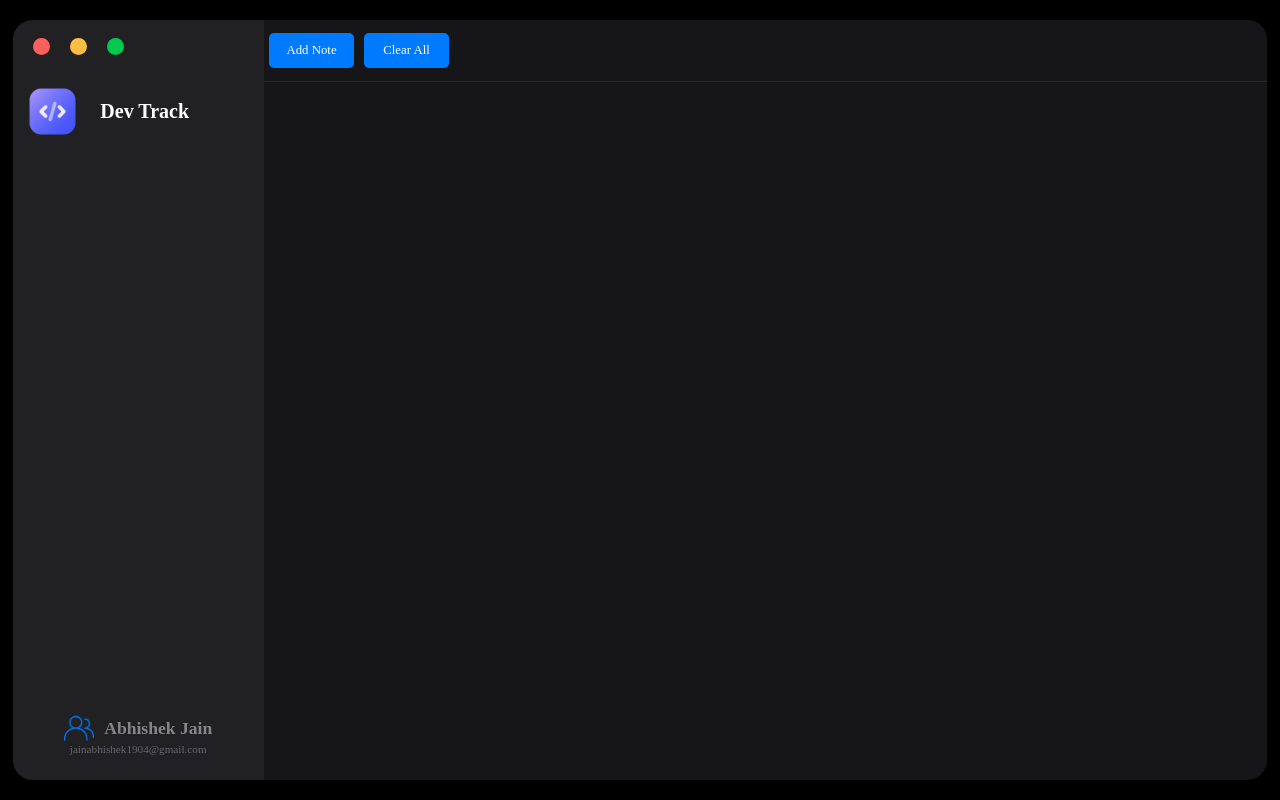
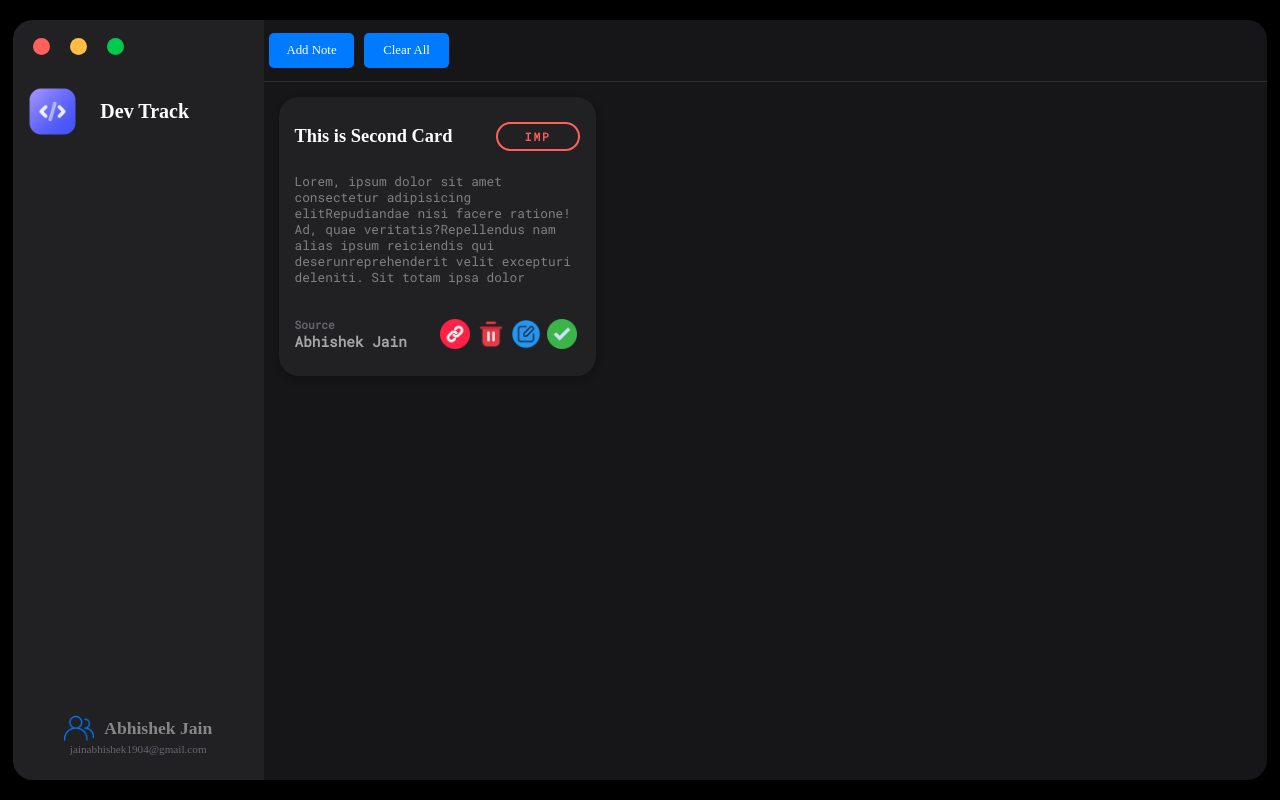
Before and after one commit to Abhishekkjainn/DEVTRACK, a plain HTML site: page index.html in a window 1280 px wide. Drawn offline with Linux system fonts and the light colour scheme.

Commit message:
Added the complete button functionality but integrating it with Id is left to do

```diff
--- a/index.html
+++ b/index.html
@@ -66,9 +66,11 @@
 
         <!--main tasks section-->
         <div class="mainnotessection" id="mainnotessection">
-          <!-- <div class="note1main">
+          <div class="note1main">
             <div class="firstsectionmain">
-              <div class="titlemaincard">This is Second Card</div>
+              <div class="titlemaincard" id="titlemain">
+                This is Second Card
+              </div>
               <div class="tagmainsection">
                 <div
                   class="important tagsmark"
@@ -98,10 +100,15 @@
 
                 <img src="edit.png" alt="" class="cardbuttonimages" />
 
-                <img src="completed.png" alt="" class="cardbuttonimages" />
+                <img
+                  src="completed.png"
+                  alt=""
+                  class="cardbuttonimages"
+                  onclick="completedtask()"
+                />
               </div>
             </div>
-          </div> -->
+          </div>
         </div>
       </div>
     </div>
--- a/script.js
+++ b/script.js
@@ -151,6 +151,7 @@ function createelementmain() {
     thirdsection.className = 'thirdsection';
 
     //firstsection dynamic generation
+
     let titlemaincard = document.createElement('div');
     titlemaincard.className = 'titlemaincard';
     titlemaincard.innerText = titletask;
@@ -223,6 +224,17 @@ function createelementmain() {
   }
 }
 
+let completetaskcount = 0;
+function completedtask() {
+  if (completetaskcount % 2 == 0) {
+    document.getElementById('titlemain').style.textDecoration = 'line-through';
+    completetaskcount++;
+  } else {
+    document.getElementById('titlemain').style.textDecoration = 'none';
+    completetaskcount++;
+  }
+}
+
 function clearvalues() {
   ownername = document.getElementById('ownername').value = '';
   owneremail = document.getElementById('owneremail').value = '';
--- a/style.css
+++ b/style.css
@@ -9,6 +9,7 @@ body{
     justify-content: center;
     align-items: center;
     font-family: 'Roboto Mono';
+
 }
 ::-webkit-scrollbar{
     display: none;
```
